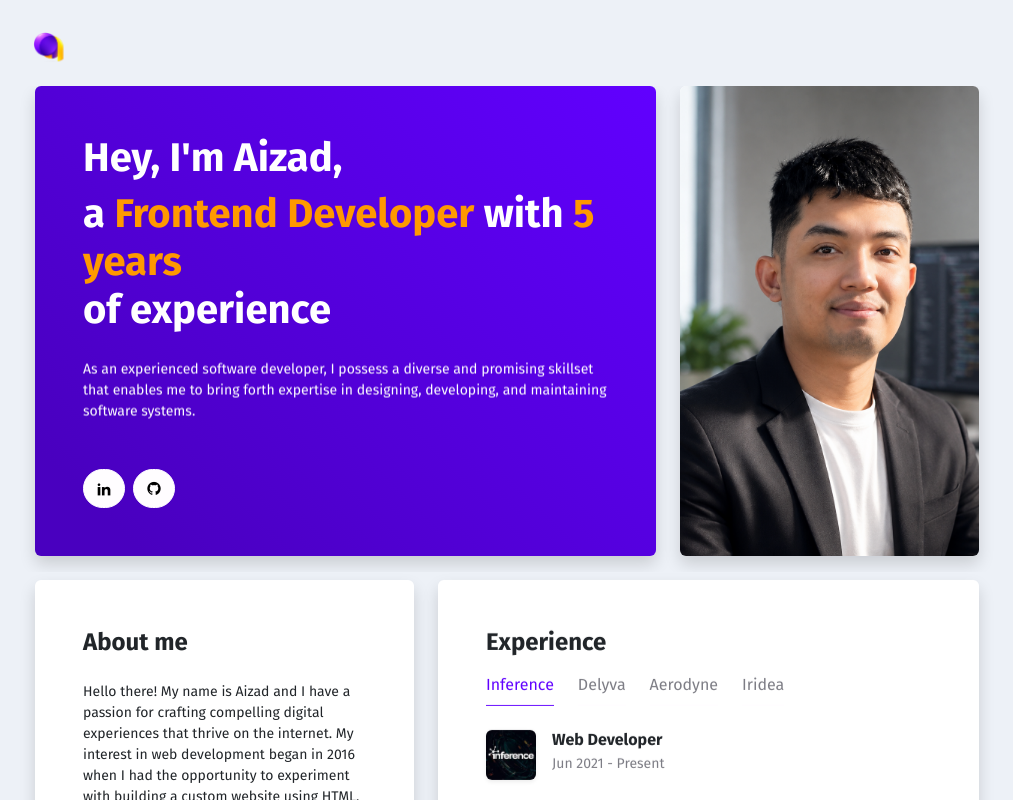
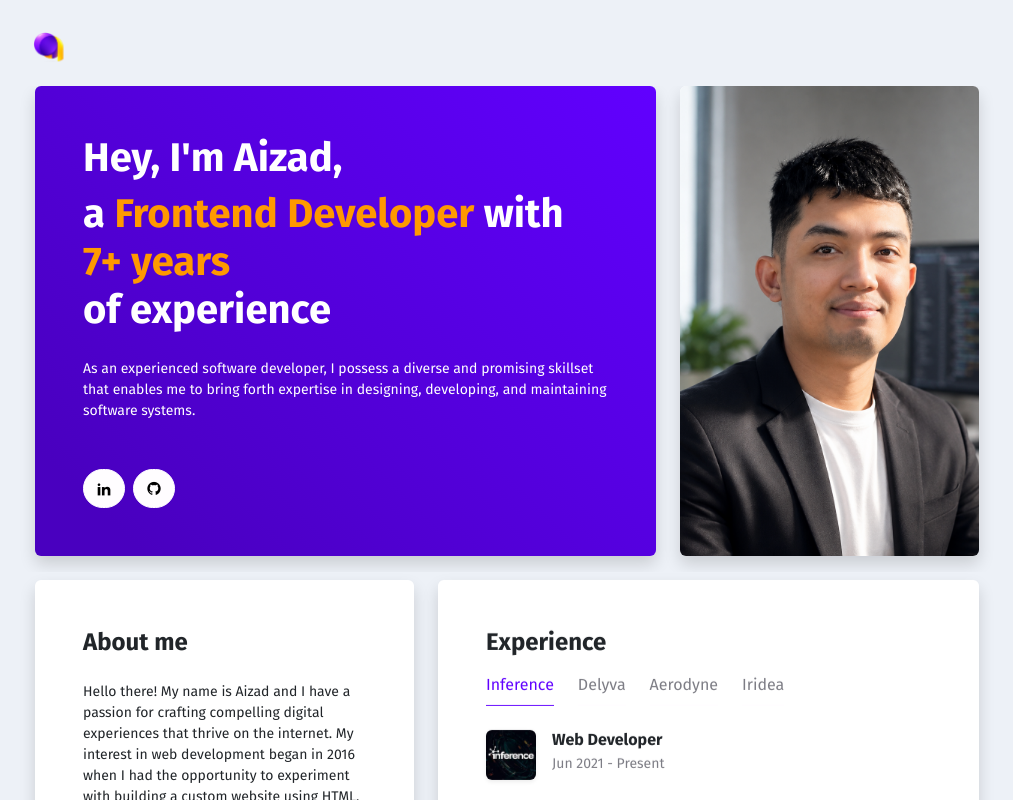
Before and after one commit to aizadzari/Responsive-dashboard-D1mo-test, a React (Create React App) app: page /landing in a window 1280 px wide. Shown: the top 800 px of the page, without its empty margins (133-1146 px from the left). Built offline with nearby package versions, Linux system fonts and the light colour scheme.

Commit message:
update years of experiance

```diff
--- a/src/Components/Layout/Content.js
+++ b/src/Components/Layout/Content.js
@@ -94,7 +94,7 @@ const Content = () => {
                                 <div className='card shadow border-0 bg-custom-1 text-white h-100'>
                                     <div className='card-body p-5'>
                                         <h1 className='animate-box-1 fw-bold' ref={setBoxRef(0)} style={{ transitionDelay: "300ms" }}>Hey, I'm Aizad,</h1>
-                                        <h1 className='animate-box-2 fw-bold' ref={setBoxRef(1)} style={{ transitionDelay: "400ms" }}>a <span className='text-secondary'>Frontend Developer</span> with <span className='text-secondary'>5 years</span> <br /> of experience</h1>
+                                        <h1 className='animate-box-2 fw-bold' ref={setBoxRef(1)} style={{ transitionDelay: "400ms" }}>a <span className='text-secondary'>Frontend Developer</span> with <span className='text-secondary'>7+ years</span> <br /> of experience</h1>
 
                                         <p className='small mt-4 animate-box-3' ref={setBoxRef(2)} style={{ transitionDelay: "500ms" }}>As an experienced software developer, I possess a diverse and promising skillset that enables me to bring forth expertise in designing, developing, and maintaining software systems.</p>
 
```
